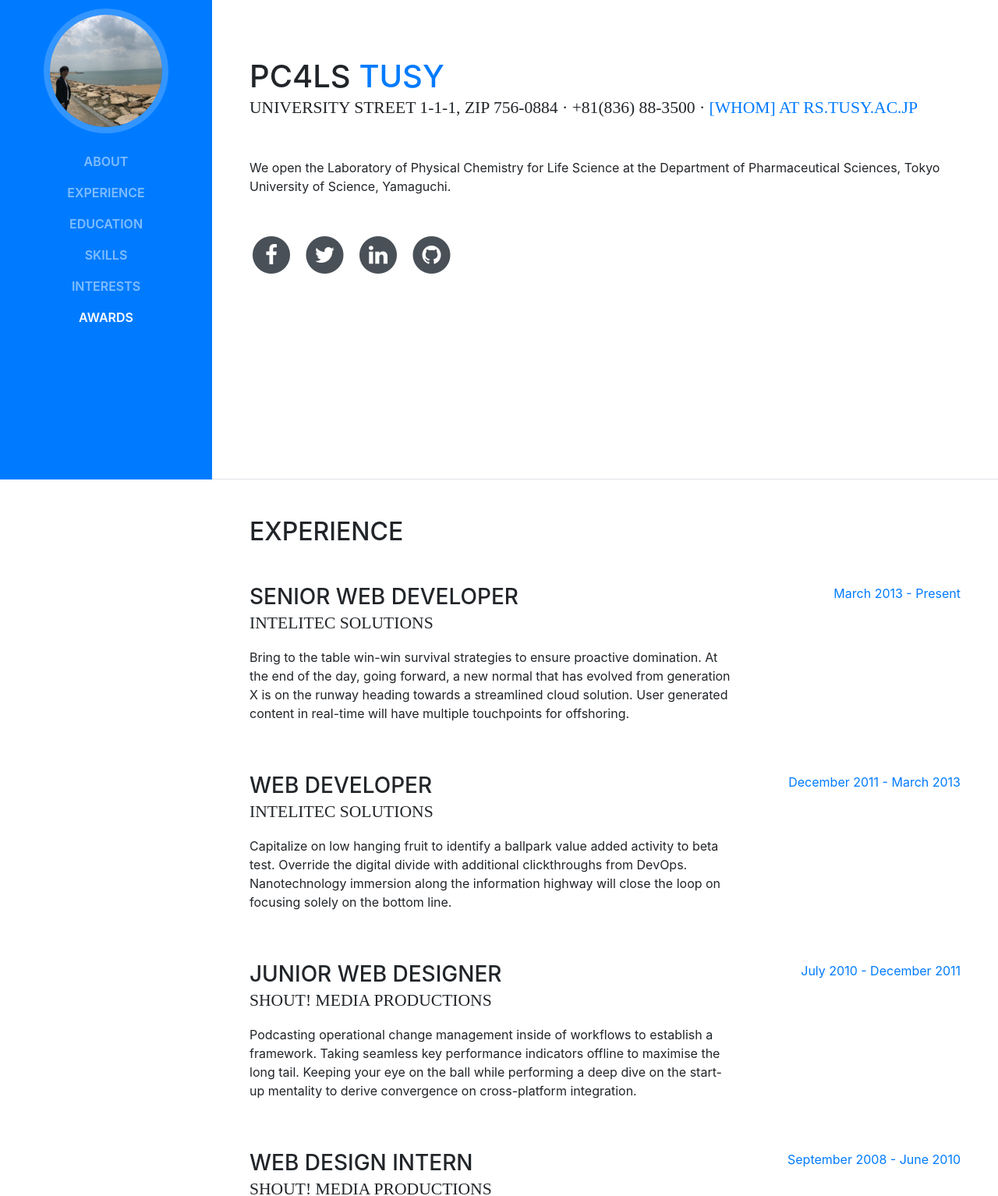
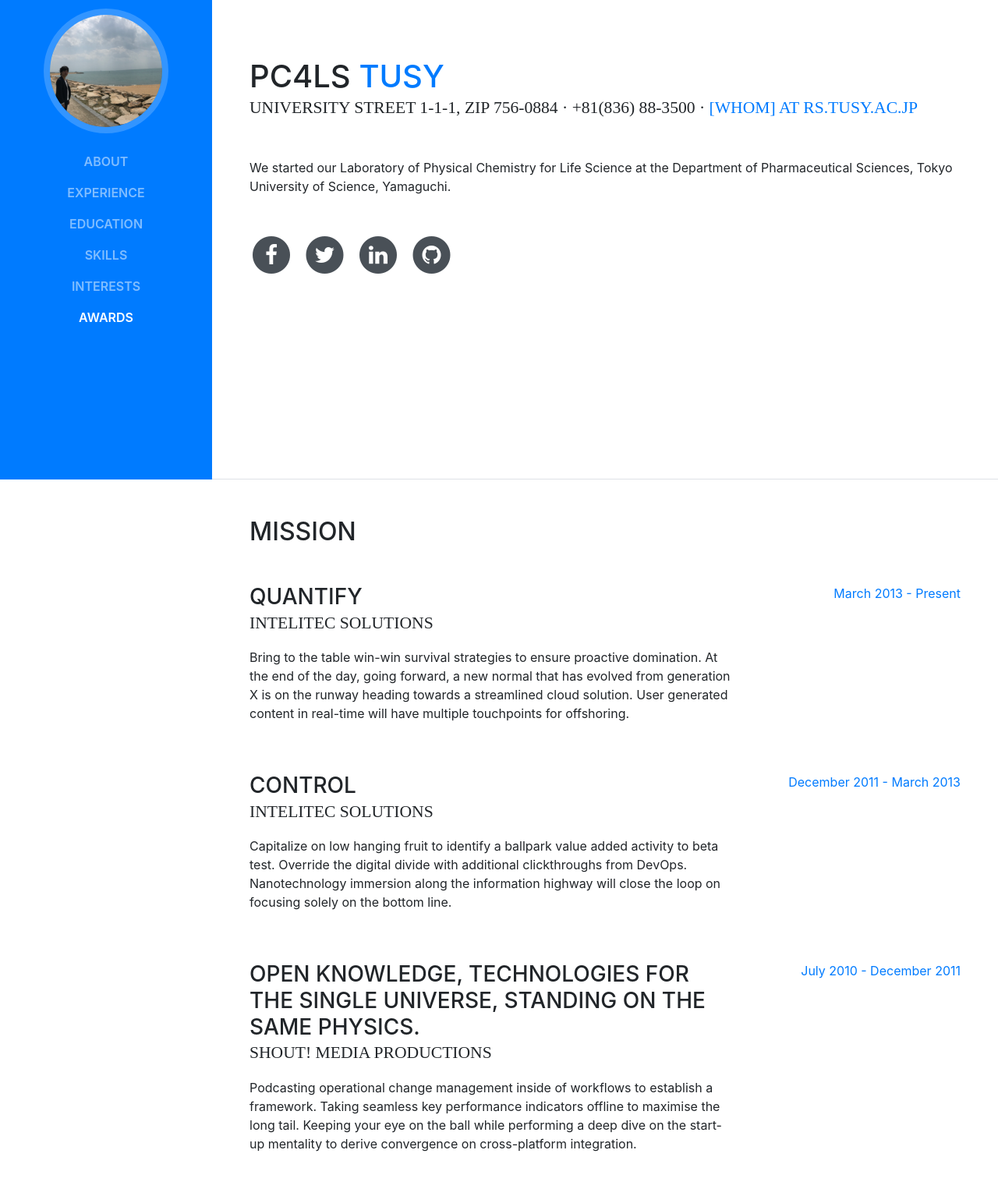
Before and after one commit to noriko-hiroi/pc4LS, a website with bundled scripts: page index.html in a window 1280 px wide. Shown: the part 185-1719 px from the top of the page at 78% size. Built offline with nearby package versions, Linux system fonts and the light colour scheme; a web font is replaced by a local one.

Commit message:
test description

```diff
--- a/index.html
+++ b/index.html
@@ -71,7 +71,7 @@
           <div class="subheading mb-5">University Street 1-1-1, zip 756-0884 · +81(836) 88-3500 ·
             <a href="mailto:name@email.com">[whom] at rs.tusy.ac.jp</a>
           </div>
-          <p class="mb-5">We open the Laboratory of Physical Chemistry for Life Science at the Department of Pharmaceutical Sciences, Tokyo University of Science, Yamaguchi.</p>
+          <p class="mb-5">We started our Laboratory of Physical Chemistry for Life Science at the Department of Pharmaceutical Sciences, Tokyo University of Science, Yamaguchi.</p>
           <ul class="list-inline list-social-icons mb-0">
             <li class="list-inline-item">
               <a href="#">
@@ -111,11 +111,11 @@
 
       <section class="resume-section p-3 p-lg-5 d-flex flex-column" id="experience">
         <div class="my-auto">
-          <h2 class="mb-5">Experience</h2>
+          <h2 class="mb-5">Mission</h2>
 
           <div class="resume-item d-flex flex-column flex-md-row mb-5">
             <div class="resume-content mr-auto">
-              <h3 class="mb-0">Senior Web Developer</h3>
+              <h3 class="mb-0">Quantify</h3>
               <div class="subheading mb-3">Intelitec Solutions</div>
               <p>Bring to the table win-win survival strategies to ensure proactive domination. At the end of the day, going forward, a new normal that has evolved from generation X is on the runway heading towards a streamlined cloud solution. User generated content in real-time will have multiple touchpoints for offshoring.</p>
             </div>
@@ -126,7 +126,7 @@
 
           <div class="resume-item d-flex flex-column flex-md-row mb-5">
             <div class="resume-content mr-auto">
-              <h3 class="mb-0">Web Developer</h3>
+              <h3 class="mb-0">Control</h3>
               <div class="subheading mb-3">Intelitec Solutions</div>
               <p>Capitalize on low hanging fruit to identify a ballpark value added activity to beta test. Override the digital divide with additional clickthroughs from DevOps. Nanotechnology immersion along the information highway will close the loop on focusing solely on the bottom line.</p>
             </div>
@@ -137,7 +137,7 @@
 
           <div class="resume-item d-flex flex-column flex-md-row mb-5">
             <div class="resume-content mr-auto">
-              <h3 class="mb-0">Junior Web Designer</h3>
+              <h3 class="mb-0">Open knowledge, technologies for the single universe, standing on the same physics.</h3>
               <div class="subheading mb-3">Shout! Media Productions</div>
               <p>Podcasting operational change management inside of workflows to establish a framework. Taking seamless key performance indicators offline to maximise the long tail. Keeping your eye on the ball while performing a deep dive on the start-up mentality to derive convergence on cross-platform integration.</p>
             </div>
```
